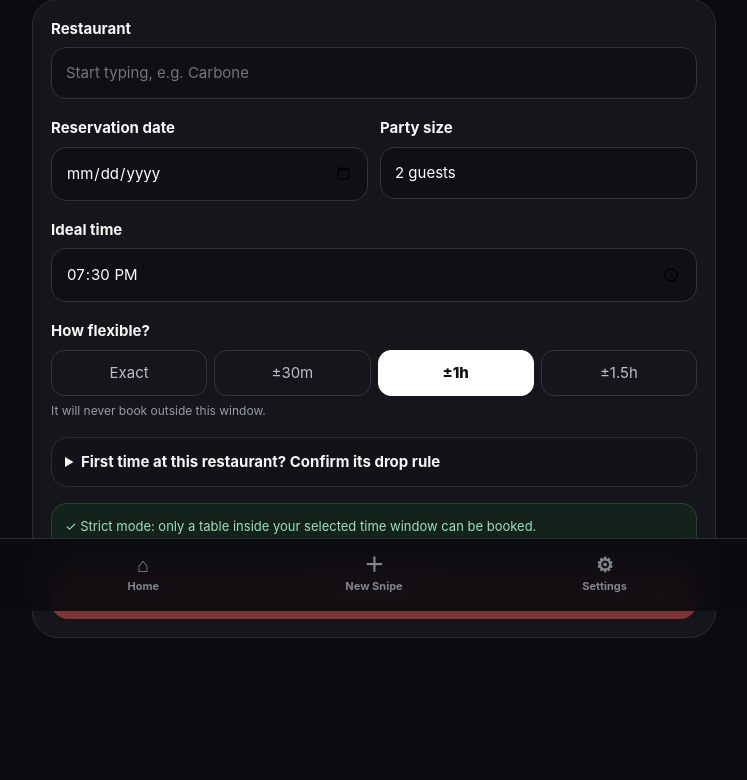
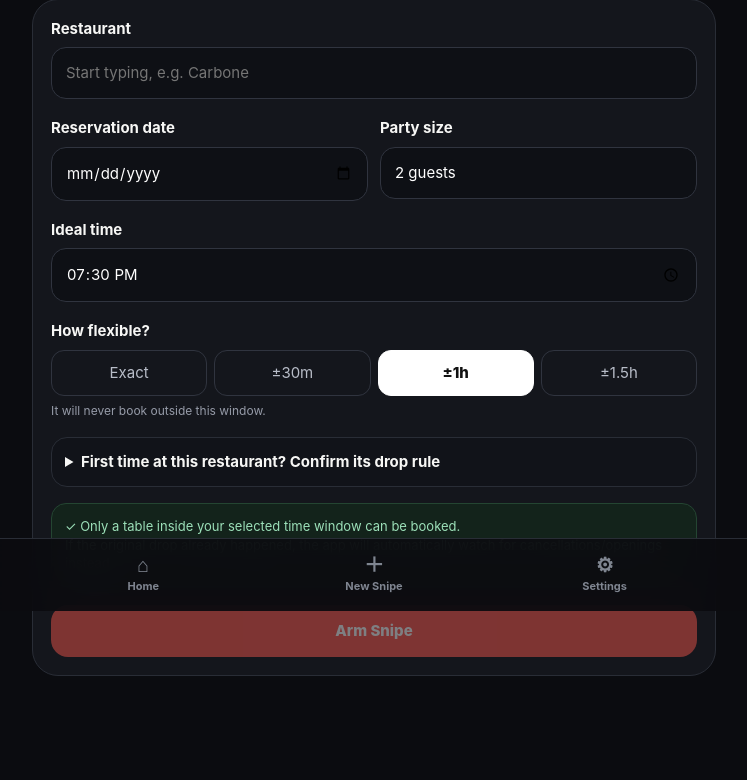
Before and after one commit to derekjaeger1/resy_bot, a Python web app: template web/templates/new_snipe.html in a window 1280 px wide. Shown: the part 189-969 px from the top of the page, without its empty margins (266-1013 px from the left). Before the commit the page ends 827 px from the top, so only its background shows below. Run offline with Jinja, Linux system fonts and the light colour scheme; the template is opened without the code that fills it, so the values that code supplies are empty.

Commit message:
Clarify automatic drop vs cancellation behavior

```diff
--- a/web/templates/new_snipe.html
+++ b/web/templates/new_snipe.html
@@ -47,7 +47,7 @@
     </div>
   </details>
 
-  <div class="safe" style="margin-top:16px">✓ Strict mode: only a table inside your selected time window can be booked.</div>
+  <div class="safe" style="margin-top:16px">✓ Only a table inside your selected time window can be booked.<br><span style="opacity:.8">If the original drop already happened, the app will automatically watch for cancellations/openings instead.</span></div>
   <button class="cta" type="submit" {% if not has_credentials %}disabled style="opacity:.45"{% endif %}>Arm Snipe</button>
 </form>
 {% endblock %}
```
